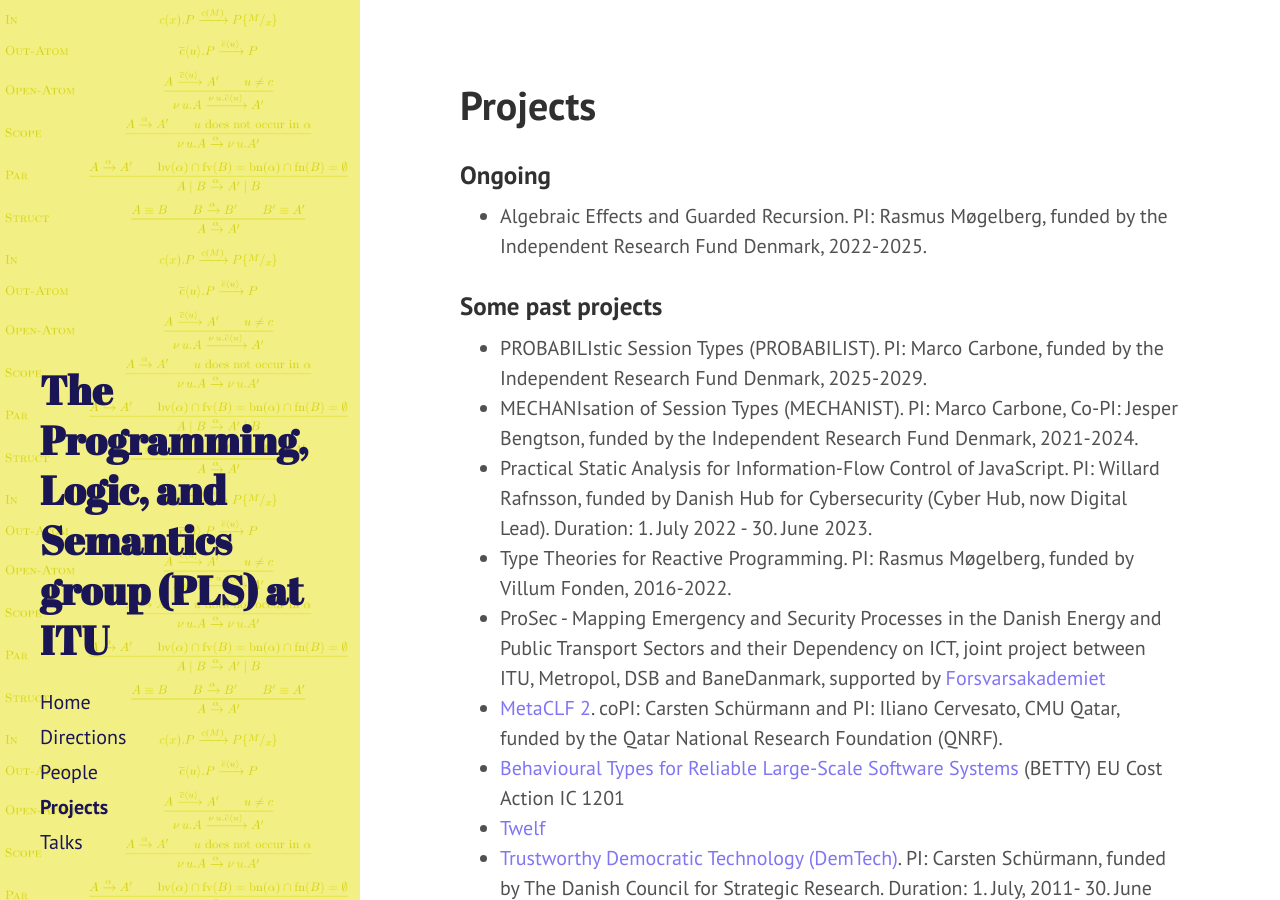
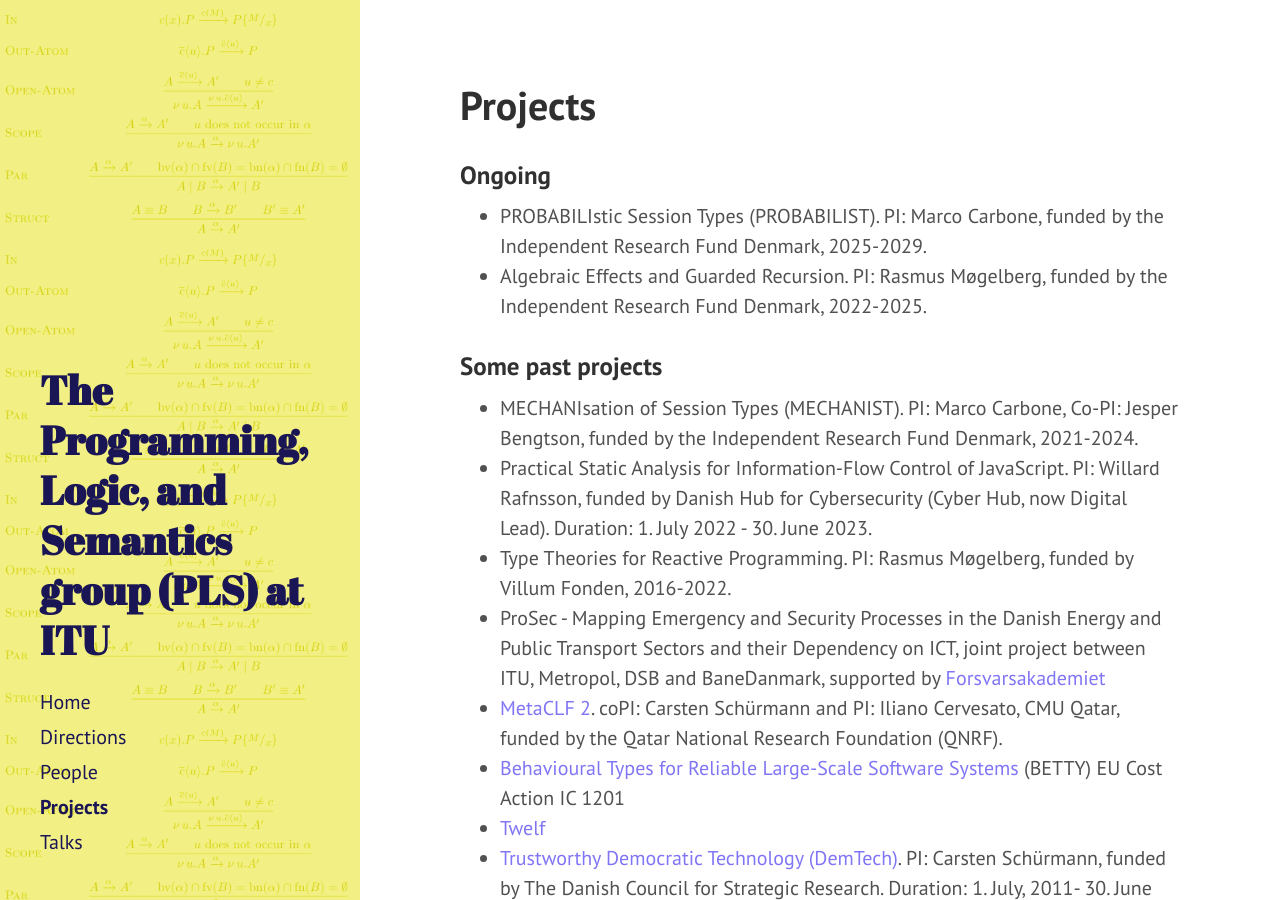
Before and after one commit to rmogelberg/pls.itu.dk, a Jekyll site: the page built from Projects.md, in a window 1280 px wide and 900 px high. Built offline with Jekyll 4.4.1, drawn with Linux system fonts in a browser that asks for light colours.

```diff
--- a/Projects.md
+++ b/Projects.md
@@ -5,11 +5,11 @@ title: Projects
 
 ### Ongoing
 
+-  PROBABILIstic Session Types (PROBABILIST). PI: Marco Carbone, funded by the Independent Research Fund Denmark, 2025-2029.
 -  Algebraic Effects and Guarded Recursion. PI: Rasmus Møgelberg, funded by the Independent Research Fund Denmark, 2022-2025.
 
 ### Some past projects
 
--   PROBABILIstic Session Types (PROBABILIST). PI: Marco Carbone, funded by the Independent Research Fund Denmark, 2025-2029.
 -   MECHANIsation of Session Types (MECHANIST). PI: Marco Carbone,
     Co-PI: Jesper Bengtson, funded by the Independent Research Fund Denmark, 2021-2024.
 -   Practical Static Analysis for Information-Flow Control of JavaScript. PI: Willard Rafnsson,
```
